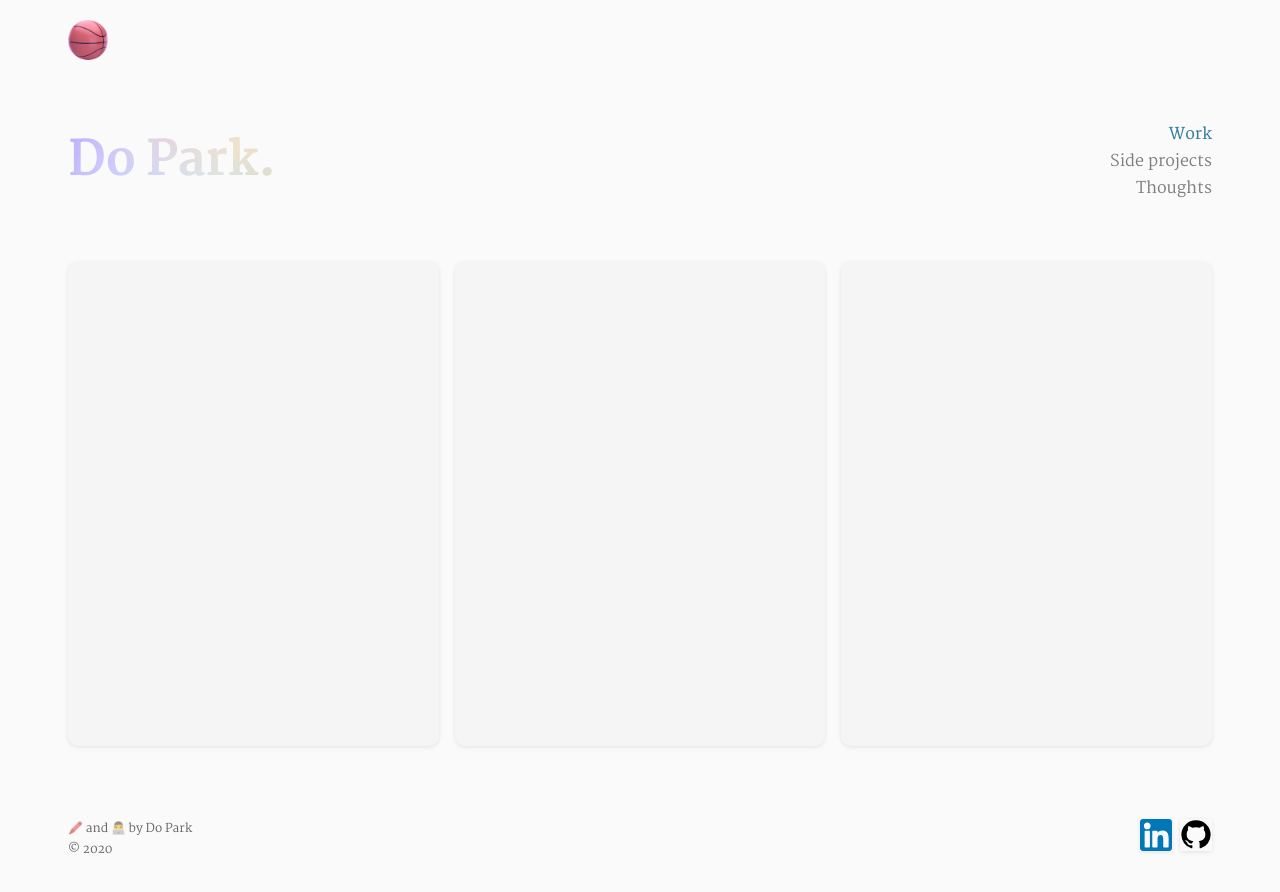
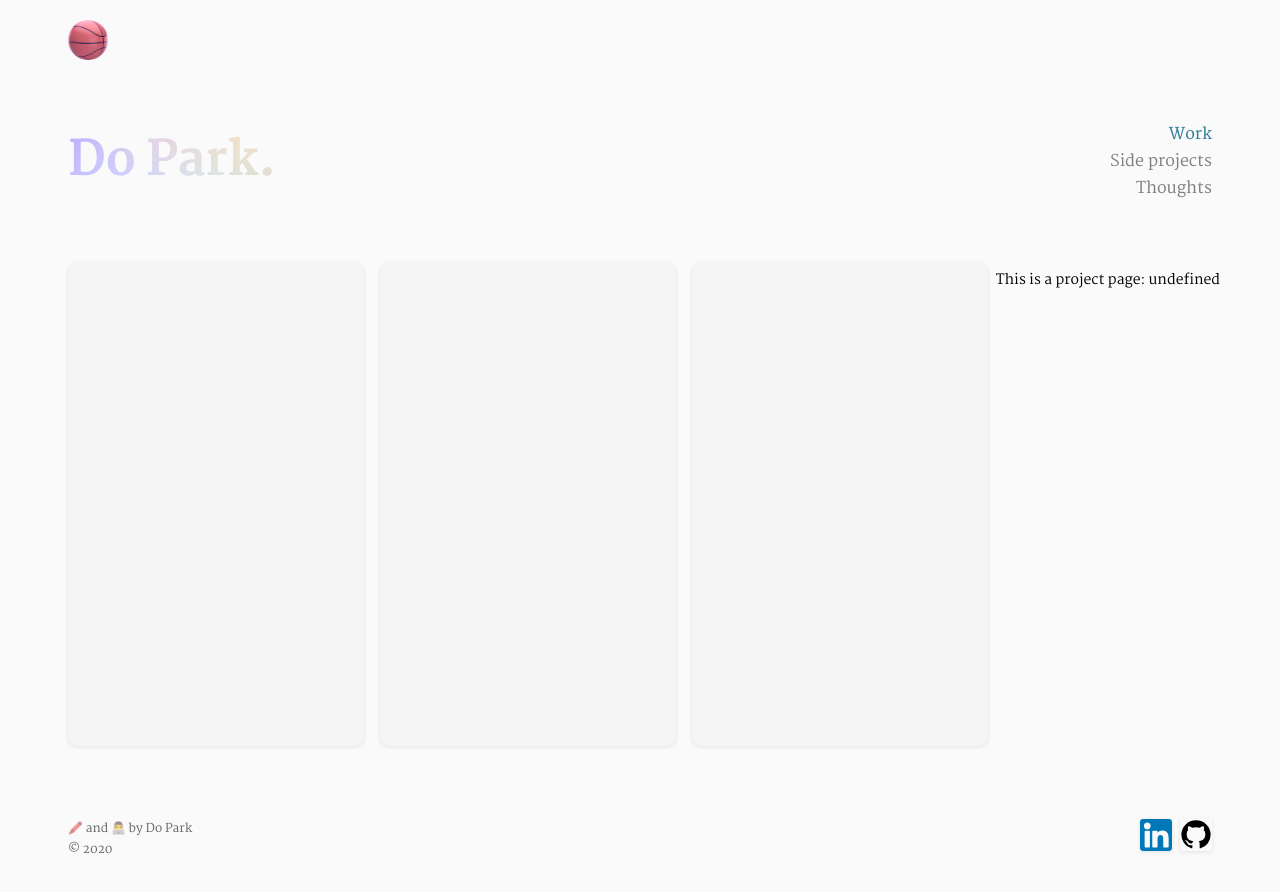
Before and after one commit to DoParkEQ/portfolio, a React (Create React App) app: page /work/1 in a window 1280 px wide. Shown: the top 892 px of the page. Built offline with nearby package versions, Linux system fonts and the light colour scheme.

Commit message:
file modification

```diff
--- /dev/null
+++ b/src/Pages/Project.js
@@ -0,0 +1,11 @@
+import React from 'react';
+
+const Project = ({pagename}) => {
+    return (
+        <div>
+            <p>{`This is a project page: ${pagename}`}</p>
+        </div>
+    );
+};
+
+export default Project;
--- a/src/Pages/SideProject.js
+++ b/src/Pages/SideProjects.js
@@ -33,7 +33,7 @@ const useStyles = createUseStyles((theme) => ({
   },
 }));
 
-const SideProject = () => {
+const SideProjects = () => {
   const classes = useStyles();
   return (
     <div className={classes.root}>
@@ -56,4 +56,4 @@ const SideProject = () => {
   );
 };
 
-export default SideProject;
+export default SideProjects;
--- a/src/Pages/Work.js
+++ b/src/Pages/Work.js
@@ -1,5 +1,7 @@
 import React from "react";
 import { createUseStyles } from "react-jss";
+import { Route, Link } from "react-router-dom";
+import { ProjectPage } from "./index";
 
 const useStyles = createUseStyles((theme) => ({
   root: {
@@ -36,15 +38,28 @@ const Work = () => {
   const classes = useStyles();
   return (
     <div className={classes.root}>
+
         <div className="itemContainer">
-        <div className="item"></div>
+          <div className="item">
+            <Link to='/work/item1'></Link>
           </div>
+        </div>
+
+
         <div className="itemContainer">
-        <div className="item"></div>
+          <div className="item">
+          <Link to='/work/item2'></Link>
           </div>
+        </div>
+
+
         <div className="itemContainer">
-        <div className="item"></div>
+          <div className="item">
+          <Link to='/work/item3'></Link>
           </div>
+        </div>
+
+      <Route path="/work/:pagename" component={ProjectPage} />
     </div>
   );
 };
--- a/src/Pages/index.js
+++ b/src/Pages/index.js
@@ -1,3 +1,4 @@
-export { default as SideProjectSection } from "./SideProject";
+export { default as SideProjectSection } from "./SideProjects";
 export { default as MainPage } from "./Main";
 export { default as WorkSection } from "./Work";
+export { default as ProjectPage } from "./Project.js";
```
Lines whose indentation alone changed are shown as unchanged.
